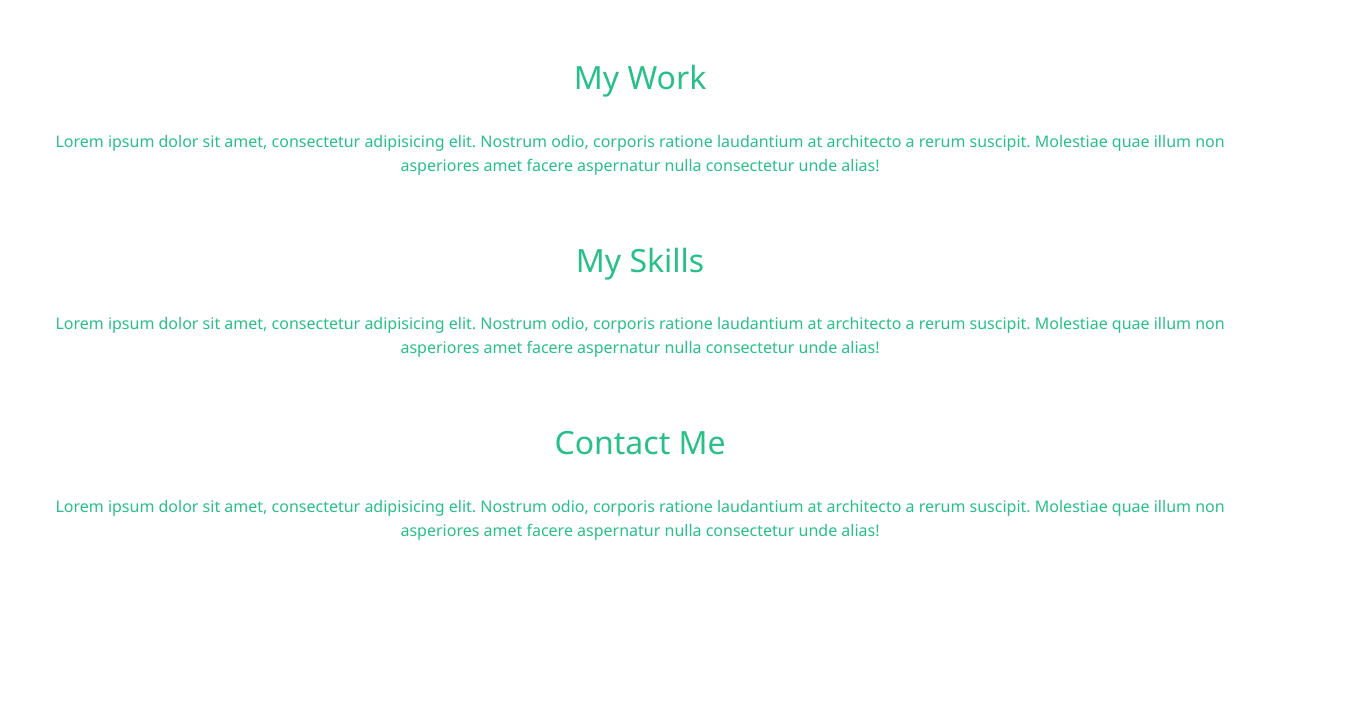
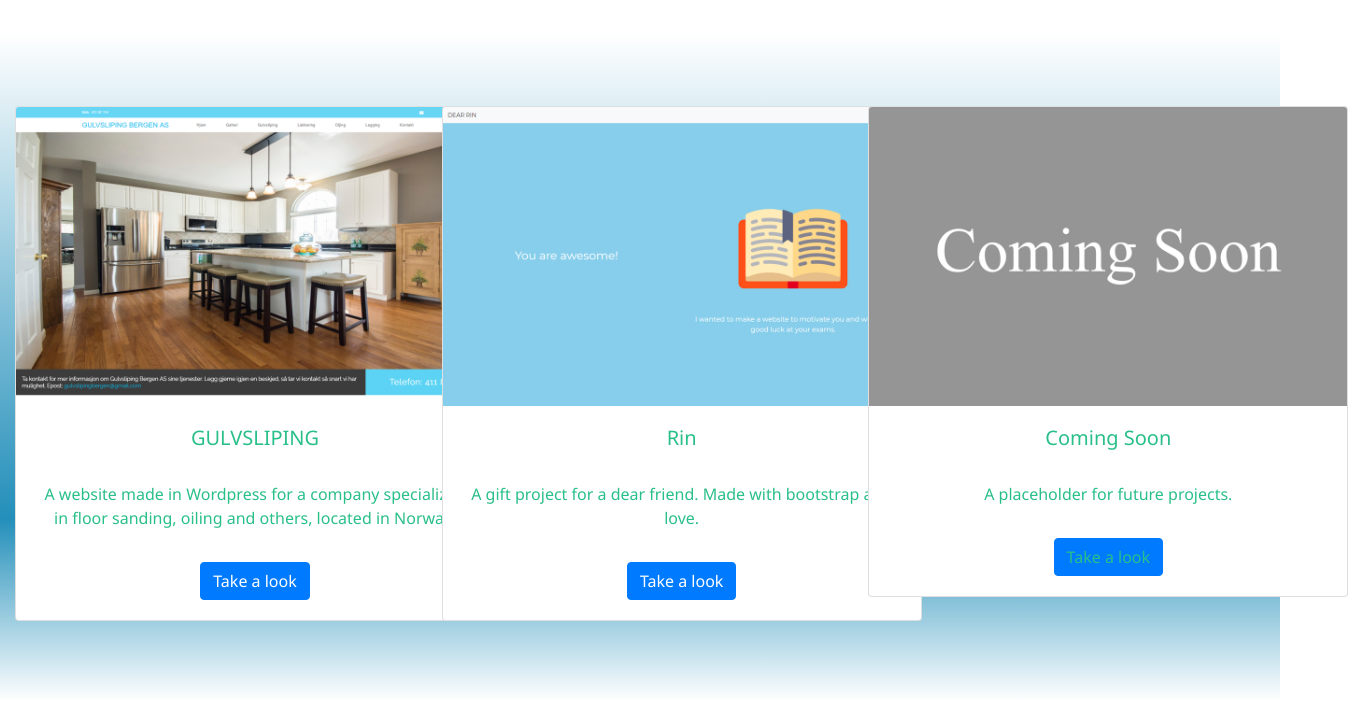
Before and after one commit to Ryuthus1/stan-web-dev, a plain HTML site: page index.html in a window 1280 px wide. Shown: the part 1644-2348 px from the top of the page, 1348 px wide, since content can reach past the window. Before the commit the page ends 2218 px from the top, so only its background shows below. Drawn offline with nearby package versions, Linux system fonts and the light colour scheme.

Commit message:
added cards, web images, my work section

```diff
--- a/index.html
+++ b/index.html
@@ -42,9 +42,35 @@
     </div>
     <div class="container-fluid my-work">
       <div class="row">
-        <div class="col-12">
-          <h2>My Work</h2>
-          <p>Lorem ipsum dolor sit amet, consectetur adipisicing elit. Nostrum odio, corporis ratione laudantium at architecto a rerum suscipit. Molestiae quae illum non asperiores amet facere aspernatur nulla consectetur unde alias!</p>
+        <div class="col-sm-4">
+          <div class="card" style="width: 30rem;">
+            <img src="images/gulv.jpg" class="card-img-top" alt="GULVSLIPING">
+            <div class="card-body">
+              <h5 class="card-title">GULVSLIPING</h5>
+              <p class="card-text">A website made in Wordpress for a company specialized in floor sanding, oiling and others, located in Norway.</p>
+              <a href="https://www.gulvsliping-bergen.no/" class="btn btn-primary">Take a look</a>
+            </div>
+          </div>
+        </div>
+        <div class="col-sm-4">
+          <div class="card" style="width: 30rem;">
+            <img src="images/rin.jpg" class="card-img-top" alt="GULVSLIPING">
+            <div class="card-body">
+              <h5 class="card-title">Rin</h5>
+              <p class="card-text">A gift project for a dear friend. Made with bootstrap and love.</p>
+              <a href="https://ryuthus1.github.io/rin/" class="btn btn-primary">Take a look</a>
+            </div>
+          </div>
+        </div>
+        <div class="col-sm-4">
+          <div class="card" style="width: 30rem;">
+            <img src="images/soon.jpg" class="card-img-top" alt="soon">
+            <div class="card-body">
+              <h5 class="card-title">Coming Soon</h5>
+              <p class="card-text">A placeholder for future projects.</p>
+              <a class="btn btn-primary">Take a look</a>
+            </div>
+          </div>
         </div>
       </div>
     </div>
--- a/styles/style.css
+++ b/styles/style.css
@@ -1,7 +1,7 @@
 body{
   font-family: 'Noto Sans', sans-serif;
 }
-.title, .about , .my-skills, .my-work, .contact, .main{
+.title, .about , .my-skills, .my-work, .contact, .main, .card{
   text-align: center;
   color: #29bf89;
 
@@ -23,7 +23,14 @@ h1, h2, p{
   margin: 20% auto;
   color: #FFF;
 }
-
+.my-work{
+  /* Permalink - use to edit and share this gradient: http://colorzilla.com/gradient-editor/#ffffff+1,238fba+73,ffffff+100 */
+  background: #ffffff; /* Old browsers */
+  background: -moz-linear-gradient(top, #ffffff 1%, #238fba 73%, #ffffff 100%); /* FF3.6-15 */
+  background: -webkit-linear-gradient(top, #ffffff 1%,#238fba 73%,#ffffff 100%); /* Chrome10-25,Safari5.1-6 */
+  background: linear-gradient(to bottom, #ffffff 1%,#238fba 73%,#ffffff 100%); /* W3C, IE10+, FF16+, Chrome26+, Opera12+, Safari7+ */
+  filter: progid:DXImageTransform.Microsoft.gradient( startColorstr='#ffffff', endColorstr='#ffffff',GradientType=0 ); /* IE6-9 */
+}
 .title{
   color: #29bf89;
   background-color: #fff;
@@ -47,3 +54,6 @@ h1, h2, p{
   margin: 10% auto;
   font-size: 2rem;
 }
+.card{
+  margin: 5rem auto;
+}
```
Also changed, not shown: images/gulv.jpg (added), images/rin.jpg (added), images/soon.jpg (added).
